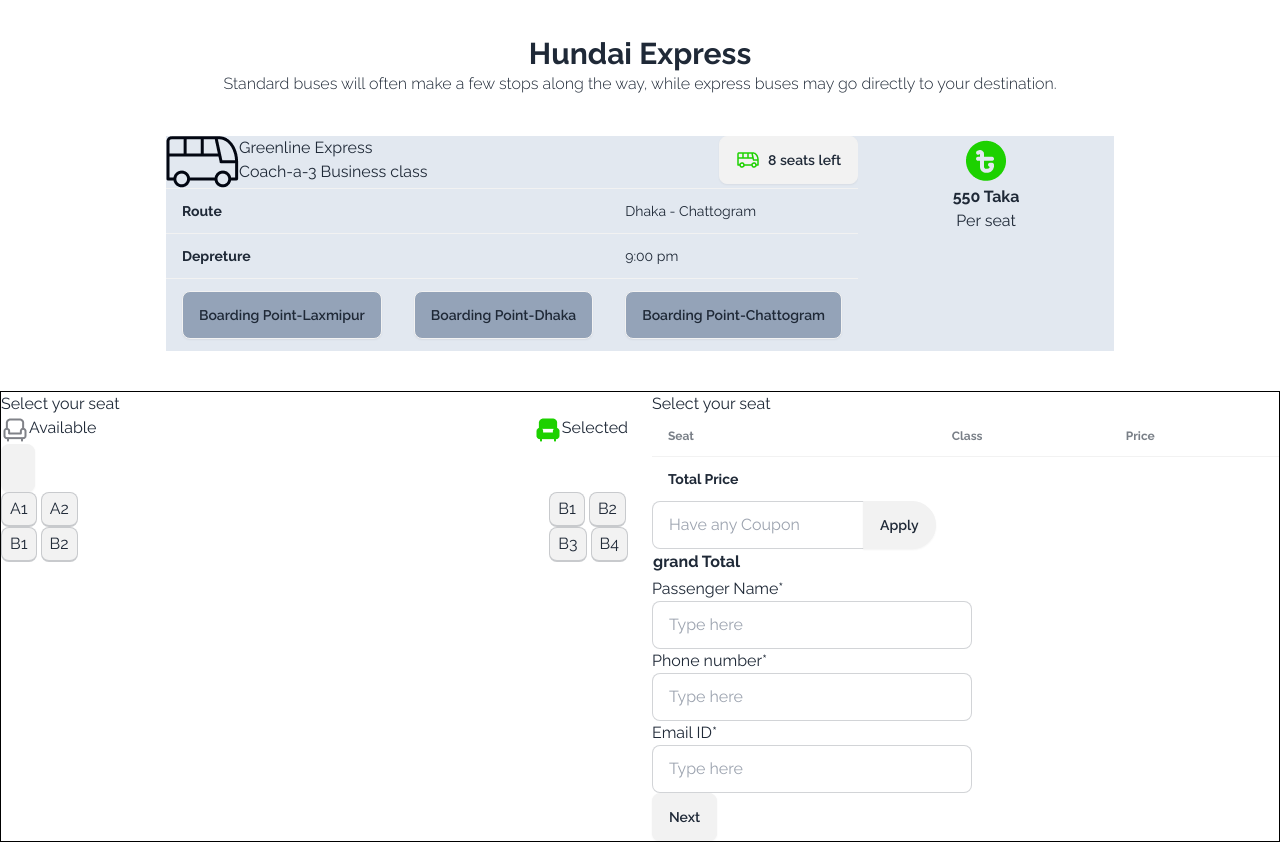
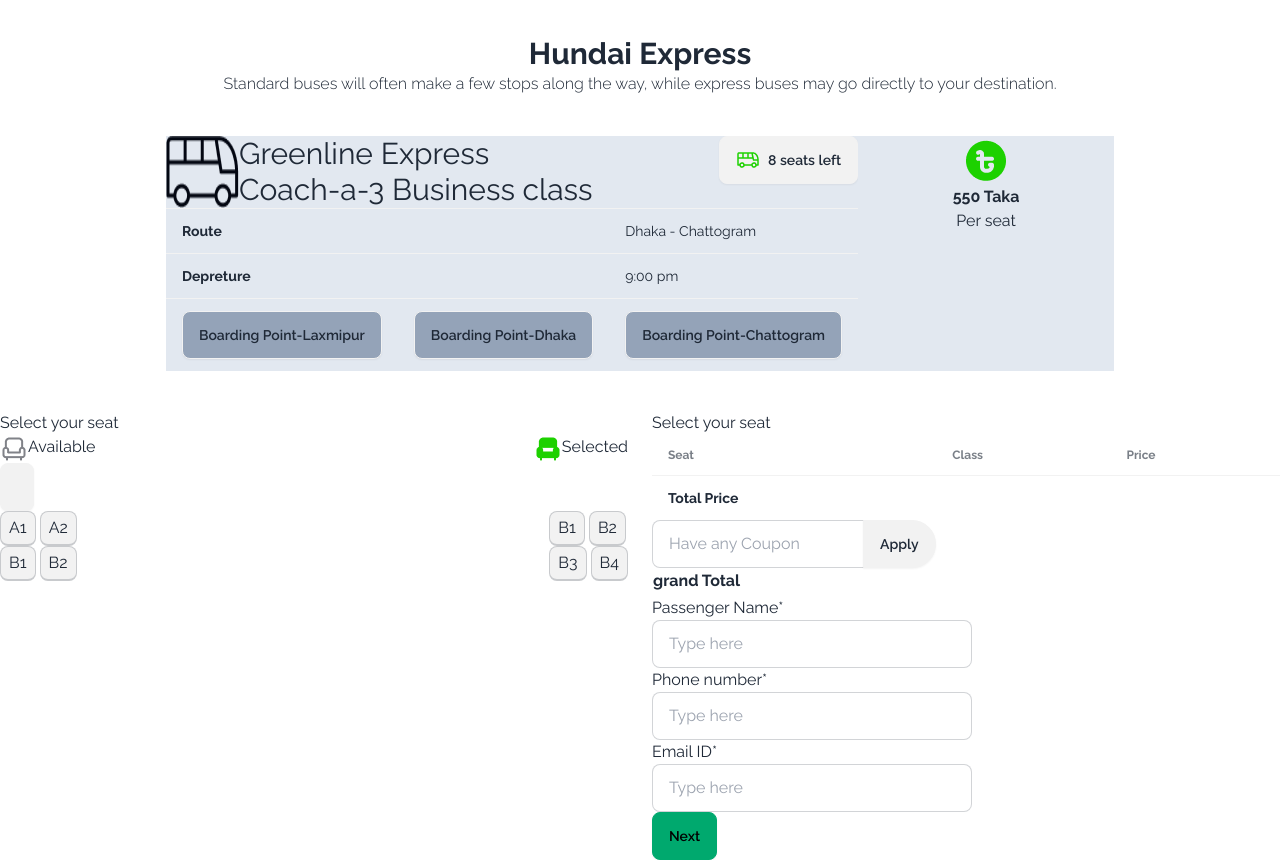
Before and after one commit to 97farhan/B9A5-smart-ticketing, a plain HTML site: page index.html in a window 1280 px wide. Shown: the part 1380-2240 px from the top of the page. Drawn offline with nearby package versions, Linux system fonts and the light colour scheme.

Commit message:
last commit updated

```diff
--- a/index.html
+++ b/index.html
@@ -123,7 +123,7 @@
                 <div class="flex justify-between">
                     <div class="flex">
                         <img src="images/bus-logo.png" alt="">
-                        <p>Greenline Express <br> Coach-a-3 Business class</p>
+                        <p class="text-3xl">Greenline Express <br> Coach-a-3 Business class</p>
                     </div>
                     <div><button id="seatCount" class="btn"><img src="images/bus-icon.png" alt="">8 seats left</button></div>
                 </div>
@@ -256,7 +256,7 @@
                                     <input type="text" placeholder="Type here" class="input input-bordered w-full max-w-xs" />
                                   </div>
                                  <div>
-                                    <button class="btn">Next</button>
+                                    <button class="btn btn-success">Next</button>
                                  </div>
                             </div>
                         </div>
--- a/style.css
+++ b/style.css
@@ -6,7 +6,7 @@
 }
 .full{
     display: flex;
-    border: 1px solid black;
+
 }
 .age{
     display: flex;
```
